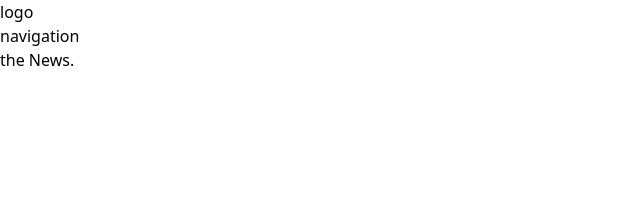
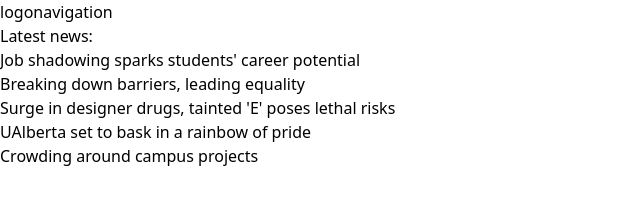
Before and after one commit to dalvancarvalho/mognito-frontend-assignment, a React (Vite) app: page /news in a window 1280 px wide. Shown: the top 218 px of the page, without its empty margins (0-640 px from the left). Built offline with nearby package versions, Linux system fonts and the light colour scheme.

Commit message:
update: basic page flow

```diff
--- a/src/App.jsx
+++ b/src/App.jsx
@@ -1,15 +1,22 @@
 /* App.jsx */
+
+import { isDevEnvironment, TwBreakpointMonitor } from 'tw-breakpoint-monitor'
 
 import { Header } from './layout/Header'
 import { Main } from './layout/Main'
 import { Footer } from './layout/Footer'
 
+import { AppRoutes } from './routes'
+
 export default function App() {
   return (
     <div className="min-h-dvh grid grid-rows-[auto_1fr_auto]">
       <Header />
-      <Main>the News.</Main>
+      <Main>
+        <AppRoutes />
+      </Main>
       <Footer />
+      {isDevEnvironment && <TwBreakpointMonitor position="bottom-left" />}
     </div>
   )
 }
--- a/src/layout/Header/index.jsx
+++ b/src/layout/Header/index.jsx
@@ -2,7 +2,7 @@
 
 export function Header() {
   return (
-    <header>
+    <header className="flex">
       <h1>logo</h1>
       <nav>navigation</nav>
     </header>
--- a/src/main.jsx
+++ b/src/main.jsx
@@ -1,10 +1,13 @@
 import React from 'react'
 import ReactDOM from 'react-dom/client'
+import { BrowserRouter } from 'react-router-dom'
 import App from './App.jsx'
 import './styles/index.css'
 
 ReactDOM.createRoot(document.getElementById('root')).render(
   <React.StrictMode>
-    <App />
+    <BrowserRouter>
+      <App />
+    </BrowserRouter>
   </React.StrictMode>
 )
--- /dev/null
+++ b/src/pages/Home/index.jsx
@@ -0,0 +1,5 @@
+/* Home/index.jsx */
+
+export function Home() {
+  return <h1>Home page</h1>
+}
--- /dev/null
+++ b/src/pages/News/components/NewsList.jsx
@@ -0,0 +1,15 @@
+/* NewsList/index.jsx */
+
+import { Link } from 'react-router-dom'
+
+export function NewsList({ data }) {
+  return (
+    <div>
+      {data.news.map((item, index) => (
+        <Link key={index} to={'/news/' + index}>
+          <h2>{item.title}</h2>
+        </Link>
+      ))}
+    </div>
+  )
+}
--- /dev/null
+++ b/src/pages/News/index.jsx
@@ -0,0 +1,14 @@
+/* News/index.jsx */
+
+import { NewsList } from './components/NewsList'
+
+export function News({ data }) {
+  // Wraps the pages of the application
+
+  return (
+    <div>
+      <h1>Latest news:</h1>
+      <NewsList data={data} />
+    </div>
+  )
+}
--- /dev/null
+++ b/src/pages/NewsContent/index.jsx
@@ -0,0 +1,16 @@
+/* NewsContent/index.jsx */
+
+import { Link, useParams } from 'react-router-dom'
+
+export function NewsContent({ data }) {
+  const { id } = useParams()
+  const item = data.news[id]
+
+  return (
+    <div>
+      <Link to="/news">Back to News List</Link>
+      <h2>{item.title}</h2>
+      <p>{item.description}</p>
+    </div>
+  )
+}
--- /dev/null
+++ b/src/pages/NotFound/index.jsx
@@ -0,0 +1,5 @@
+/* NotFound/index.jsx */
+
+export function NotFound() {
+  return <h1>oops, page not found!</h1>
+}
--- /dev/null
+++ b/src/routes/index.jsx
@@ -0,0 +1,22 @@
+/* Routes/index.jsx */
+
+import { Navigate, Route, Routes } from 'react-router-dom'
+
+import { Home } from '../pages/Home'
+import { News } from '../pages/News'
+import { NewsContent } from '../pages/NewsContent'
+import { NotFound } from '../pages/NotFound'
+
+import data from '../constants/news.json'
+
+export function AppRoutes() {
+  return (
+    <Routes>
+      <Route path="/" element={<Home />} />
+      <Route path="/news" element={<News data={data} />} />
+      <Route path="/news/:id" element={<NewsContent data={data} />} />
+      <Route path="/404" element={<NotFound />} />
+      <Route path="*" element={<Navigate to="/404" />} />
+    </Routes>
+  )
+}
```
